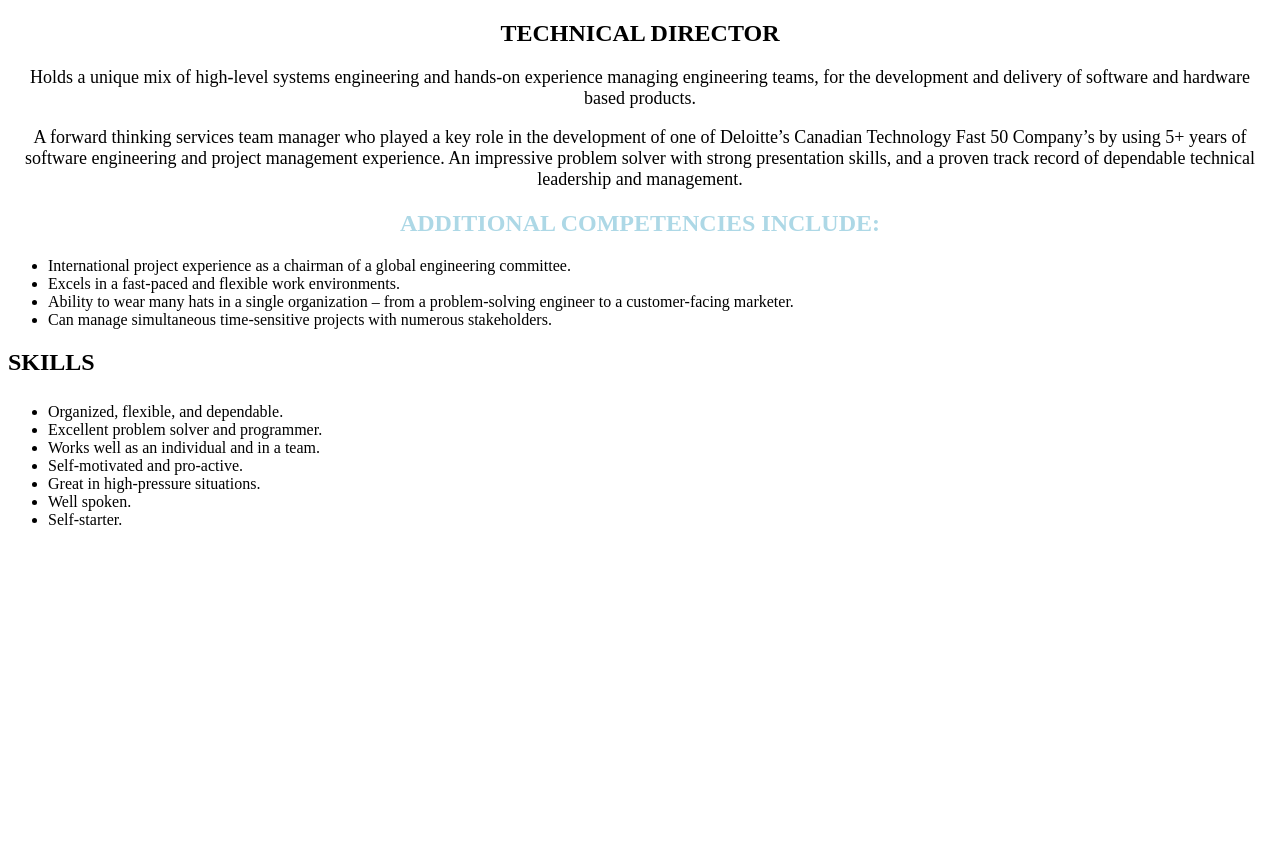
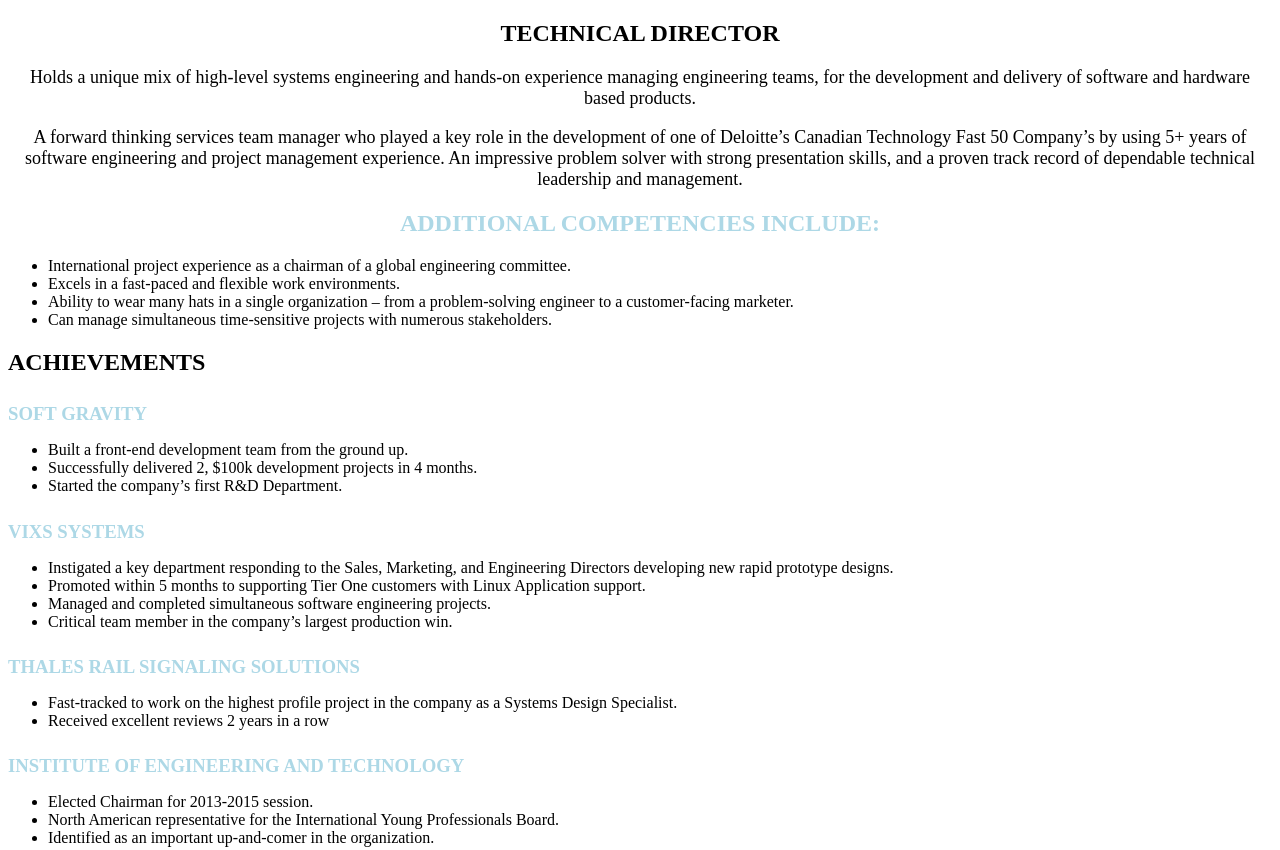
Before and after one commit to timludikar/timludikar, a Gatsby site: page /resume in a window 1280 px wide. Shown: the top 850 px of the page. Before the commit the page ends 800 px from the top, so only its background shows below. Built offline with nearby package versions, Linux system fonts and the light colour scheme; Gatsby itself is replaced by a stand-in of ours.

Commit message:
Adding Achievements components

```diff
--- a/content/resume/technical-director.json
+++ b/content/resume/technical-director.json
@@ -13,6 +13,40 @@
       "Can manage simultaneous time-sensitive projects with numerous stakeholders."
     ]
   },
+  "achievements": [
+    {
+      "company": "Soft Gravity",
+      "company_achievements": [
+        "Built a front-end development team from the ground up.",
+        "Successfully delivered 2, $100k development projects in 4 months.",
+        "Started the company’s first R&D Department."
+      ]
+    },
+    {
+      "company": "ViXS Systems",
+      "company_achievements": [
+        "Instigated a key department responding to the Sales, Marketing, and Engineering Directors developing new rapid prototype designs.",
+        "Promoted within 5 months to supporting Tier One customers with Linux Application support.",
+        "Managed and completed simultaneous software engineering projects.",
+        "Critical team member in the company’s largest production win."
+      ]
+    },
+    {
+      "company": "Thales Rail Signaling Solutions",
+      "company_achievements": [
+        "Fast-tracked to work on the highest profile project in the company as a Systems Design Specialist.",
+        "Received excellent reviews 2 years in a row"
+      ]
+    },
+    {
+      "company": "Institute of Engineering and Technology",
+      "company_achievements": [
+        "Elected Chairman for 2013-2015 session.",
+        "North American representative for the International Young Professionals Board.",
+        "Identified as an important up-and-comer in the organization."
+      ]
+    }
+  ],
   "skills": [
     "Organized, flexible, and dependable.",
     "Excellent problem solver and programmer.",
--- /dev/null
+++ b/src/components/Achievements/index.js
@@ -0,0 +1,40 @@
+import React from "react";
+import styled from "styled-components";
+
+import Section from "../Section";
+
+const Article = styled.article`
+  margin-bottom: 2%;
+`;
+const Heading = styled.h3`
+  color: lightblue;
+  margin-top: 0;
+  text-transform: uppercase;
+  text-align: left;
+  margin-bottom: 1%;
+`;
+const UnorderedList = styled.ul``;
+const ListItem = styled.li``;
+
+const Achievements = ({ achievements }) => {
+  const achievementCmpt = achievements.map(
+    ({ company, company_achievements }, i) => {
+      const company_achievementsCmpt = company_achievements.map(
+        (cmpy_achievement, i) => (
+          <ListItem key={`achievement-company-${cmpy_achievement}-${i}`}>
+            {cmpy_achievement}
+          </ListItem>
+        )
+      );
+      return (
+        <Article key={`achievements-${company}`}>
+          <Heading>{company}</Heading>
+          <UnorderedList>{company_achievementsCmpt}</UnorderedList>
+        </Article>
+      );
+    }
+  );
+  return <Section title="Achievements">{achievementCmpt}</Section>;
+};
+
+export default Achievements;
--- a/src/templates/resumeTemplate.js
+++ b/src/templates/resumeTemplate.js
@@ -1,15 +1,16 @@
 import React from "react";
 
 import Introduction from "../components/Introduction";
+import Achievements from "../components/Achievements";
 import Skill from "../components/Skills";
 
 export default function Template({ data }) {
-  console.log(data);
   const { resumeJson } = data;
-  const { introduction, skills } = resumeJson;
+  const { introduction, skills, achievements } = resumeJson;
   return (
     <div>
       <Introduction introduction={introduction} />
+      <Achievements achievements={achievements} />
       <Skill skills={skills} />
     </div>
   );
@@ -25,6 +26,10 @@ export const pageQuery = graphql`
         competencies
       }
       skills
+      achievements {
+        company
+        company_achievements
+      }
     }
   }
 `;
```
